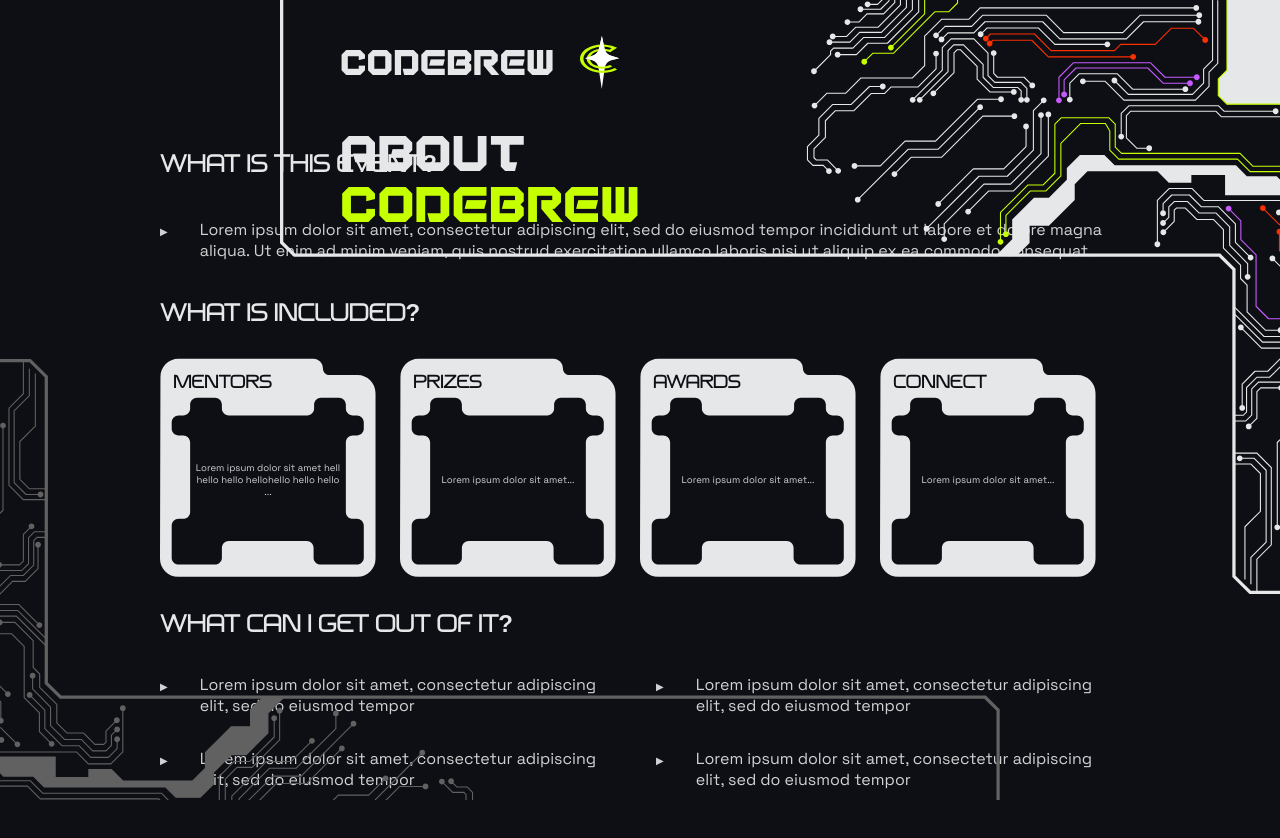
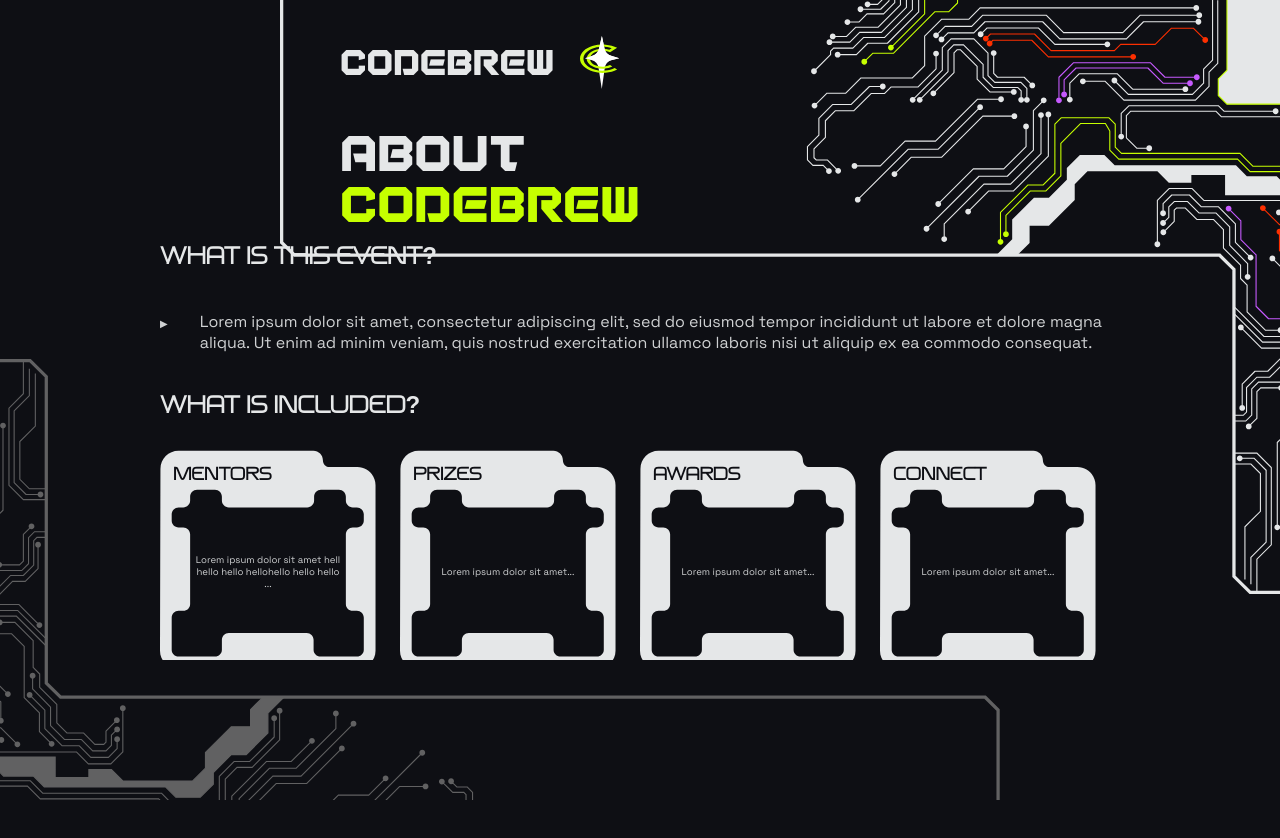
Before and after one commit to cissa-unimelb/codebrew-2026, a React (Vite) app: page / in a window 1280 px wide. Shown: the top 838 px of the page. After the commit the page ends 800 px from the top, so only its background shows below. Built offline with nearby package versions, Linux system fonts and the light colour scheme.

Commit message:
fix: resolved view window problems

```diff
--- a/src/main.tsx
+++ b/src/main.tsx
@@ -18,9 +18,9 @@ createRoot(document.getElementById('root')!).render(
     <div className="flex flex-col min-h-screen relative ">
       <Header />
 
-      <main className="flex grow flex flex-col justify-center z-10 relative w-full pt-5 gap-y-8 pt-[10%] pb-[10%]">
+      <main className="flex grow flex-col justify-center z-10 relative w-full pt-[10vh]">
 
-        <div className="pl-[12.5%] pr-[12.5%] flex flex-col gap-y-4">
+        <div className="px-[12.5%] flex flex-col gap-y-4 mx-full max-h-[55vh] overflow-y-auto">
 
           <div className="flex flex-col gap-y-[0.25em]">
             <h2 className="font-megatrans text-4xl tracking-wide font-light">WHAT IS THIS EVENT?</h2>
```
